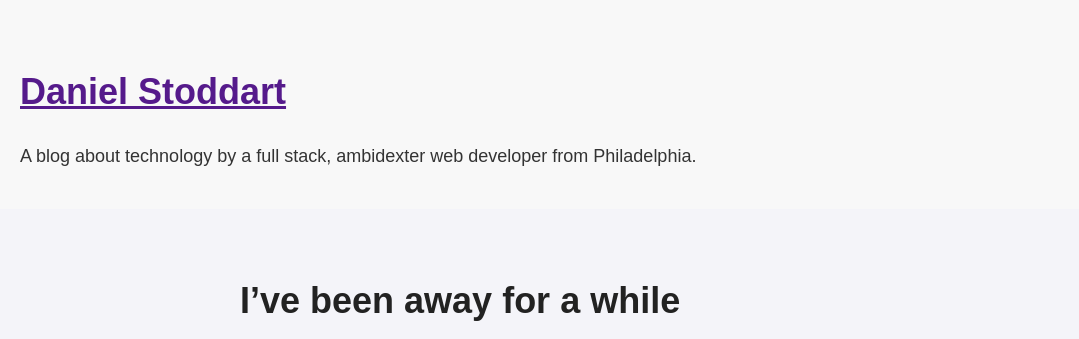
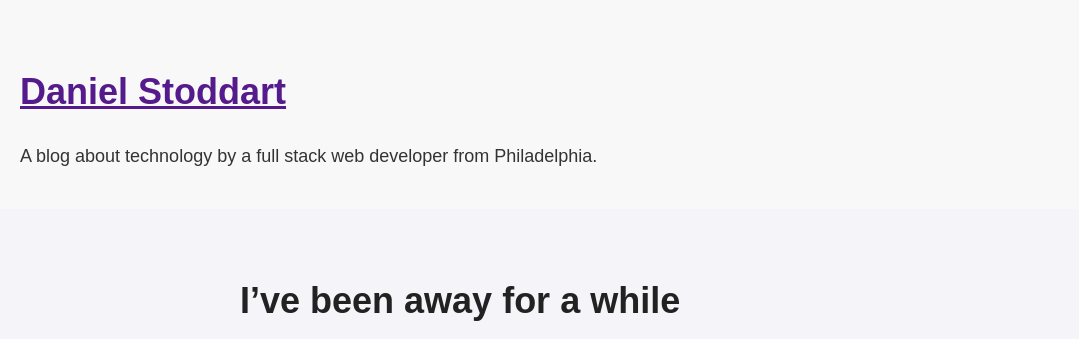
Before and after one commit to stoddart/stoddart.github.io, a Jekyll site: the page built from _posts/2024-06-03-my-first-post.md, in a window 1280 px wide. Shown: the top 339 px of the page, without its empty margins (0-1079 px from the left). Built offline with Jekyll 4.4.1, drawn with Linux system fonts in a browser that asks for light colours.

Commit message:
Edited description

```diff
--- a/_config.yml
+++ b/_config.yml
@@ -21,7 +21,7 @@
 title: Daniel Stoddart
 email: stoddart@gmail.com
 description: >- # this means to ignore newlines until "baseurl:"
-  A blog about technology by a full stack, ambidexter web developer from Philadelphia.
+  A blog about technology by a full stack web developer from Philadelphia.
 baseurl: "" # the subpath of your site, e.g. /blog
 url: "" # the base hostname & protocol for your site, e.g. http://example.com
 twitter_username: jekyllrb
```
